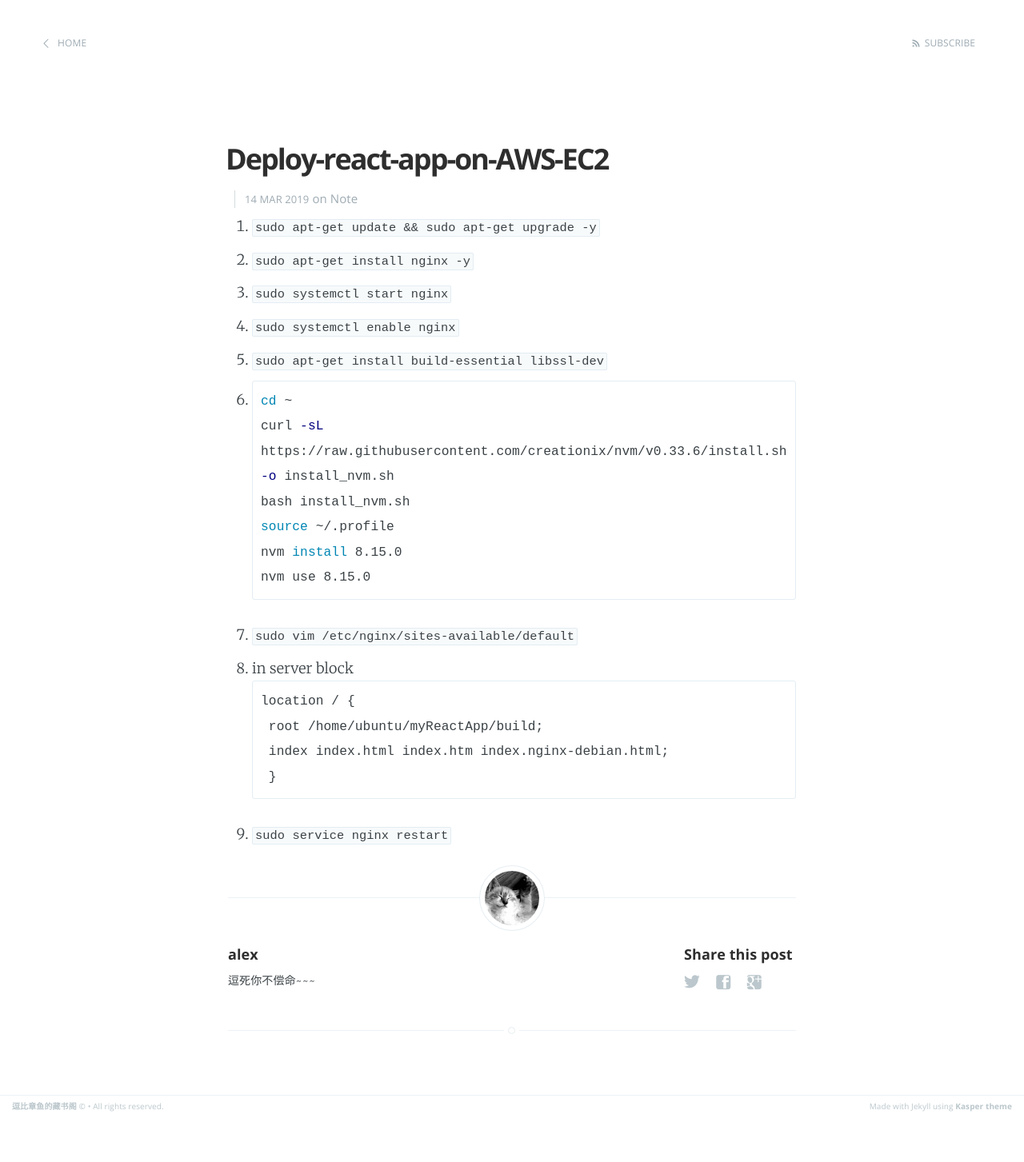
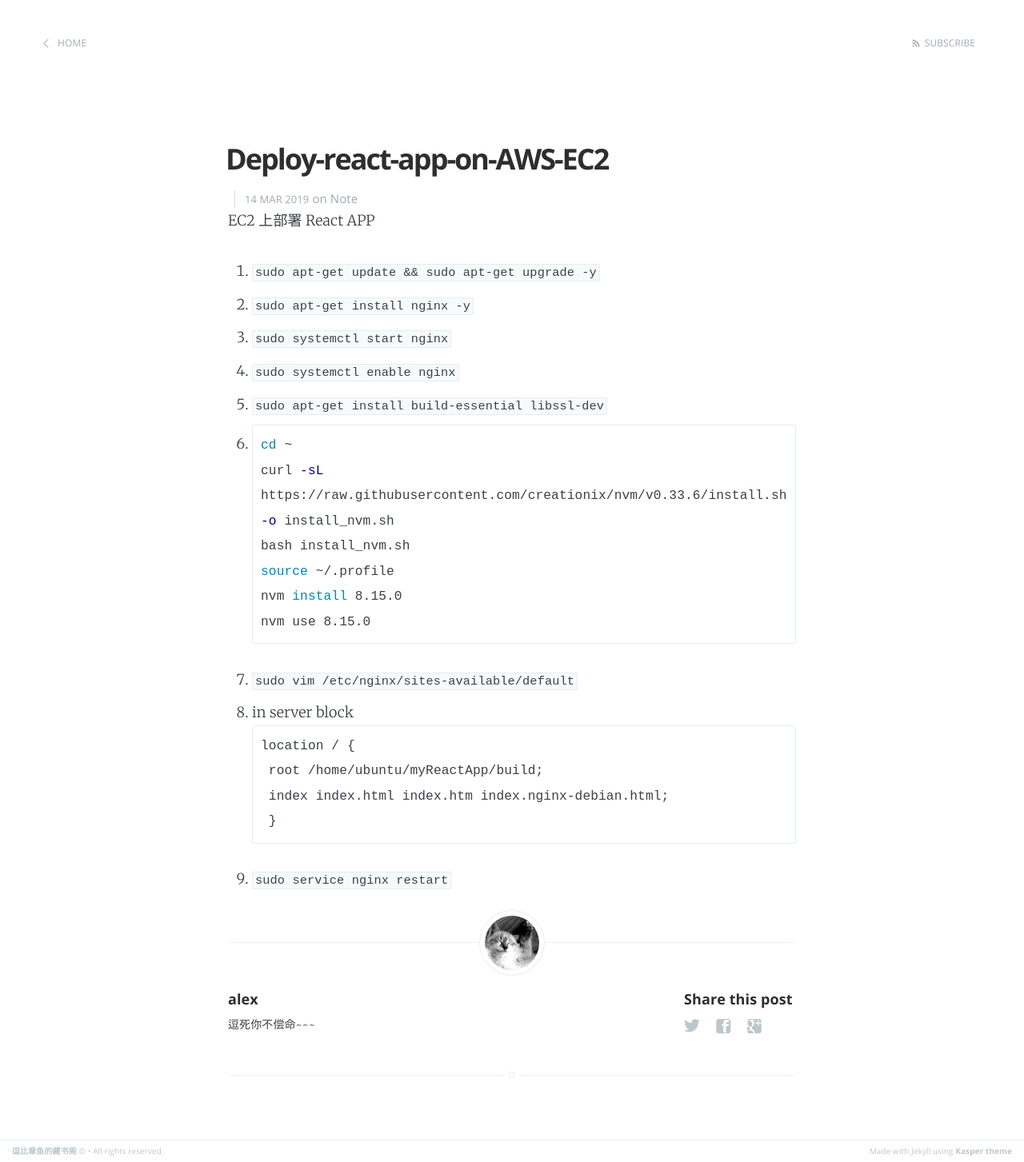
Before and after one commit to alex-marmot/alex-marmot.github.io, a Jekyll site: the page built from _posts/2019-03-14-deploy-react-app-on-AWS-EC2.md, in a window 1280 px wide. Shown: the whole page at 80% size. Built offline with Jekyll 4.4.1, drawn with Linux system fonts in a browser that asks for light colours; before the commit the page ends 1398 px from its top, so only the background shows below that.

Commit message:
update at 2019-03-14 15:14:45 UTC for

```diff
--- a/_posts/2019-03-14-deploy-react-app-on-AWS-EC2.md
+++ b/_posts/2019-03-14-deploy-react-app-on-AWS-EC2.md
@@ -4,6 +4,8 @@
 date: 2019-03-14
 categories: Note
 ---
+
+EC2 上部署 React APP
 
 1. `sudo apt-get update && sudo apt-get upgrade -y`
 2. `sudo apt-get install nginx -y`
```
